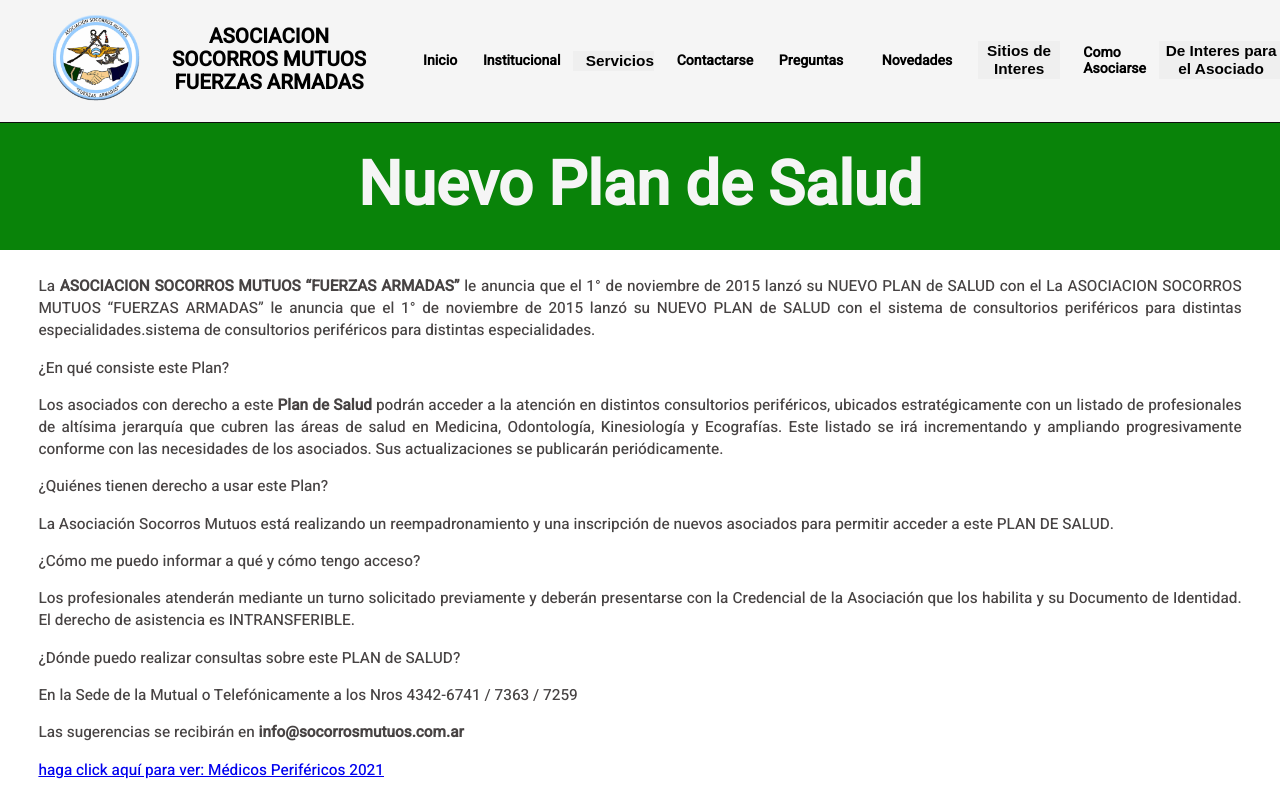
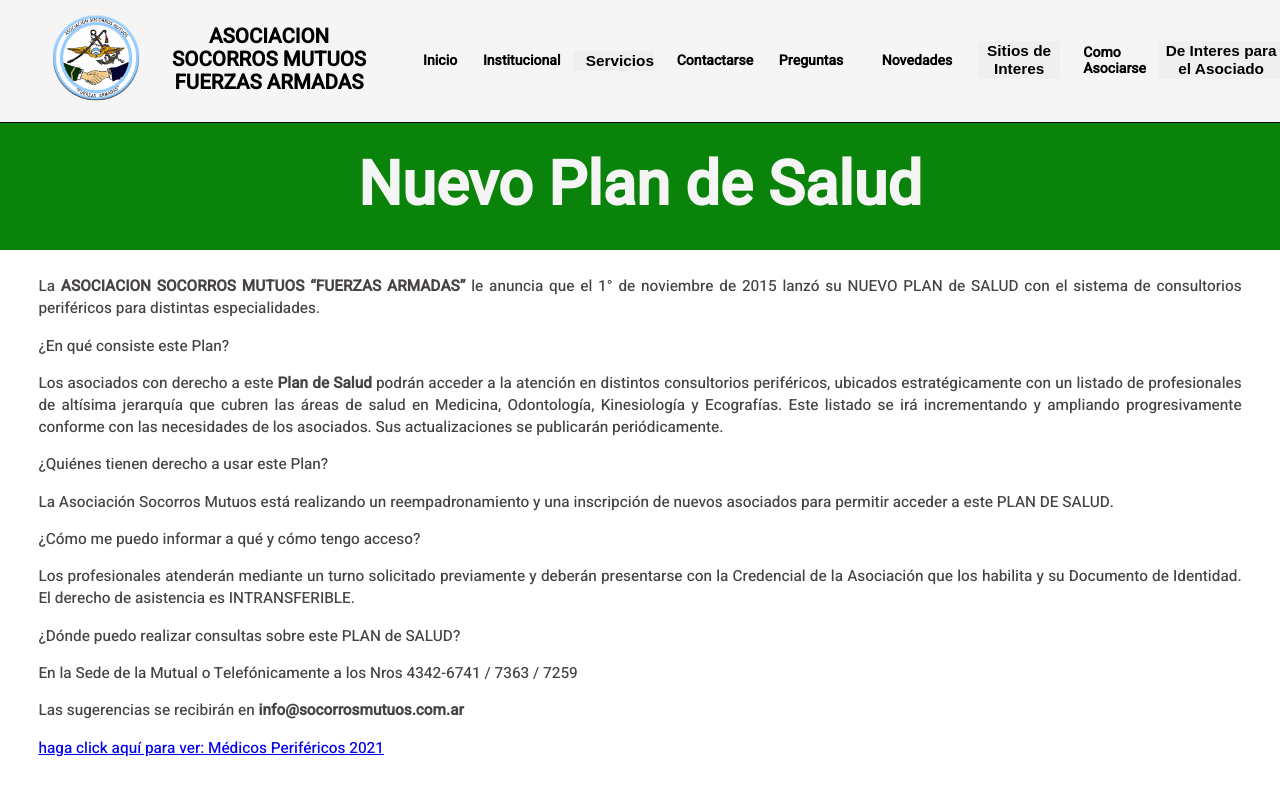
Before and after one commit to sjdev2212/socorros-mutuos, a React (Create React App) app: page /nuevo-plan in a window 1280 px wide. Shown: the top 800 px of the page. Built offline with nearby package versions, Linux system fonts and the light colour scheme.

Commit message:
mod text

```diff
--- a/src/components/NuevoPlanSalud.js
+++ b/src/components/NuevoPlanSalud.js
@@ -10,7 +10,7 @@
        </div>
        <div className="nuevo-plan-text">
         <p>
-        La  <strong>ASOCIACION SOCORROS MUTUOS “FUERZAS ARMADAS” </strong>le anuncia que el 1° de noviembre de 2015 lanzó su NUEVO PLAN de SALUD con el La ASOCIACION SOCORROS MUTUOS “FUERZAS ARMADAS” le anuncia que el 1° de noviembre de 2015 lanzó su NUEVO PLAN de SALUD con el sistema de consultorios periféricos para distintas especialidades.sistema de consultorios periféricos para distintas especialidades.
+        La  <strong>ASOCIACION SOCORROS MUTUOS “FUERZAS ARMADAS” </strong>le anuncia que el 1° de noviembre de 2015 lanzó su NUEVO PLAN de SALUD con el sistema de consultorios periféricos para distintas especialidades.
         </p>
 <p>
 ¿En qué consiste este Plan?
```
